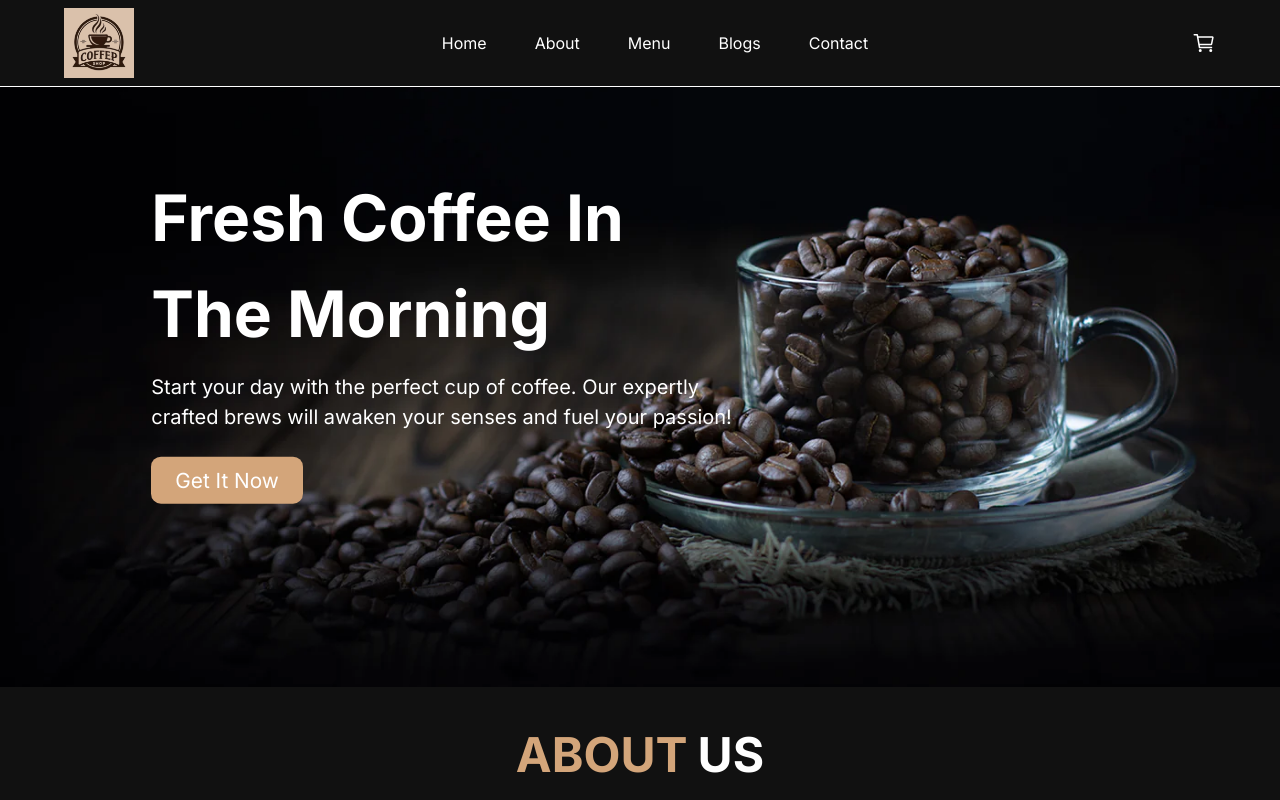
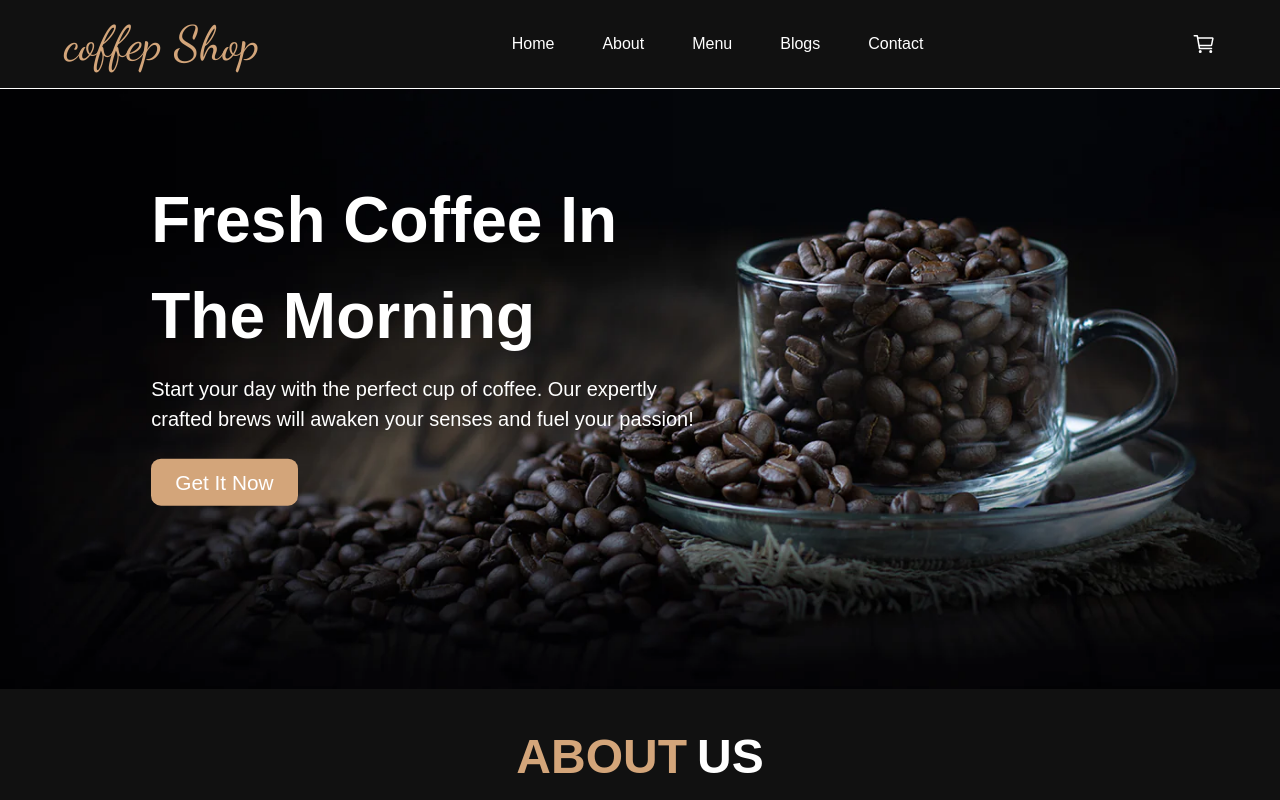
Before and after one commit to syedaaleezaabbas/coffee-shop-website, a Next.js app: page / in a window 1280 px wide. Shown: the top 800 px of the page. Built offline with nearby package versions, Linux system fonts and the light colour scheme.

Commit message:
changes made in css files

```diff
--- a/src/app/globals.css
+++ b/src/app/globals.css
@@ -1,29 +1,26 @@
+@import url('https://fonts.googleapis.com/css2?family=Dancing+Script&display=swap');
+@import url('https://fonts.googleapis.com/css2?family=Dancing+Script&display=swap');
+
 @tailwind base;
 @tailwind components;
 @tailwind utilities;
 
 :root {
-  --foreground-rgb: 0, 0, 0;
-  --background-start-rgb: 214, 219, 220;
-  --background-end-rgb: 255, 255, 255;
+  --background: #ffffff;
+  --foreground: #171717;
 }
 
 @media (prefers-color-scheme: dark) {
   :root {
-    --foreground-rgb: 255, 255, 255;
-    --background-start-rgb: 0, 0, 0;
-    --background-end-rgb: 0, 0, 0;
+    --background: #0a0a0a;
+    --foreground: #ededed;
   }
 }
 
 body {
-  color: rgb(var(--foreground-rgb));
-  background: linear-gradient(
-      to bottom,
-      transparent,
-      rgb(var(--background-end-rgb))
-    )
-    rgb(var(--background-start-rgb));
+  color: var(--foreground);
+  background: var(--background);
+  font-family: Arial, Helvetica, sans-serif;
 }
 
 @layer utilities {
--- a/src/app/layout.tsx
+++ b/src/app/layout.tsx
@@ -1,10 +1,13 @@
 import type { Metadata } from "next";
-import { Inter } from "next/font/google";
+import { Dancing_Script } from "next/font/google";
 import "./globals.css";
 import Header from "@/components/Header"
 import Footer from "@/components/Footer";
 
-const inter = Inter({ subsets: ["latin"] });
+const dancingScript = Dancing_Script({
+  weight: ['400'],
+  subsets: ['latin'],
+});
 
 export const metadata: Metadata = {
   title: "Create Next App",
@@ -18,11 +21,11 @@ export default function RootLayout({
 }>) {
   return (
     <html lang="en">
-      <body className={inter.className}>
-      <Header />
+      <body>
+        <Header />
         {children}
         <Footer />
-        </body>
+      </body>
     </html>
   );
 }
--- a/src/components/Header.tsx
+++ b/src/components/Header.tsx
@@ -21,7 +21,7 @@ const Header = () => {
   return (
     <header className='header'>
       <div className='logo'>
-        <Image src="/images/logo.jpeg" alt='coffee shop logo' width={70} height={70} objectFit='cover' />
+        <h1>coffep Shop</h1>
       </div>
 
       <nav className={`nav ${menuOpen ? 'open' : ''}`}>
--- a/src/css-files/header.css
+++ b/src/css-files/header.css
@@ -21,8 +21,9 @@ body {
 }
 
 .logo {
-    height: 70px;
-    width: 70px;
+    font-size: 3rem;
+    color: #d3a57a;
+    font-family: "Dancing Script", cursive;
 }
 
 .nav {
```
